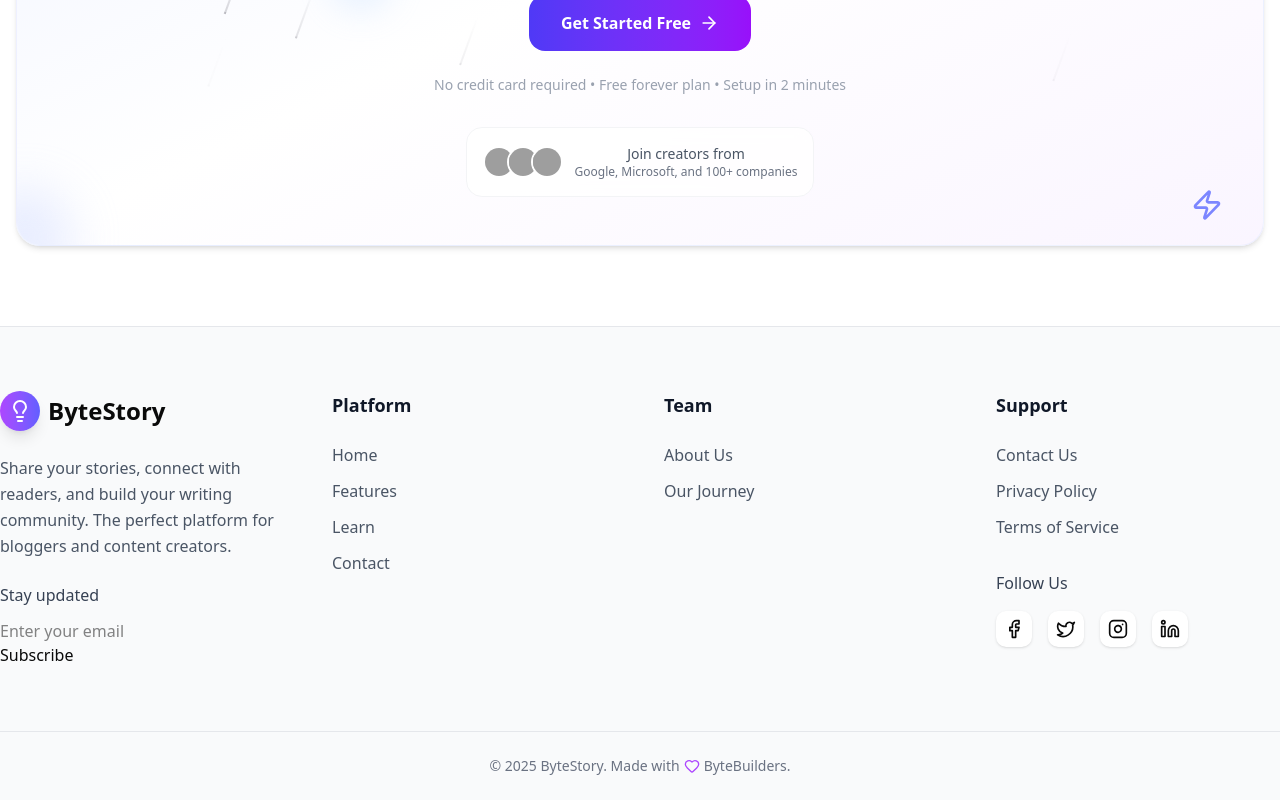
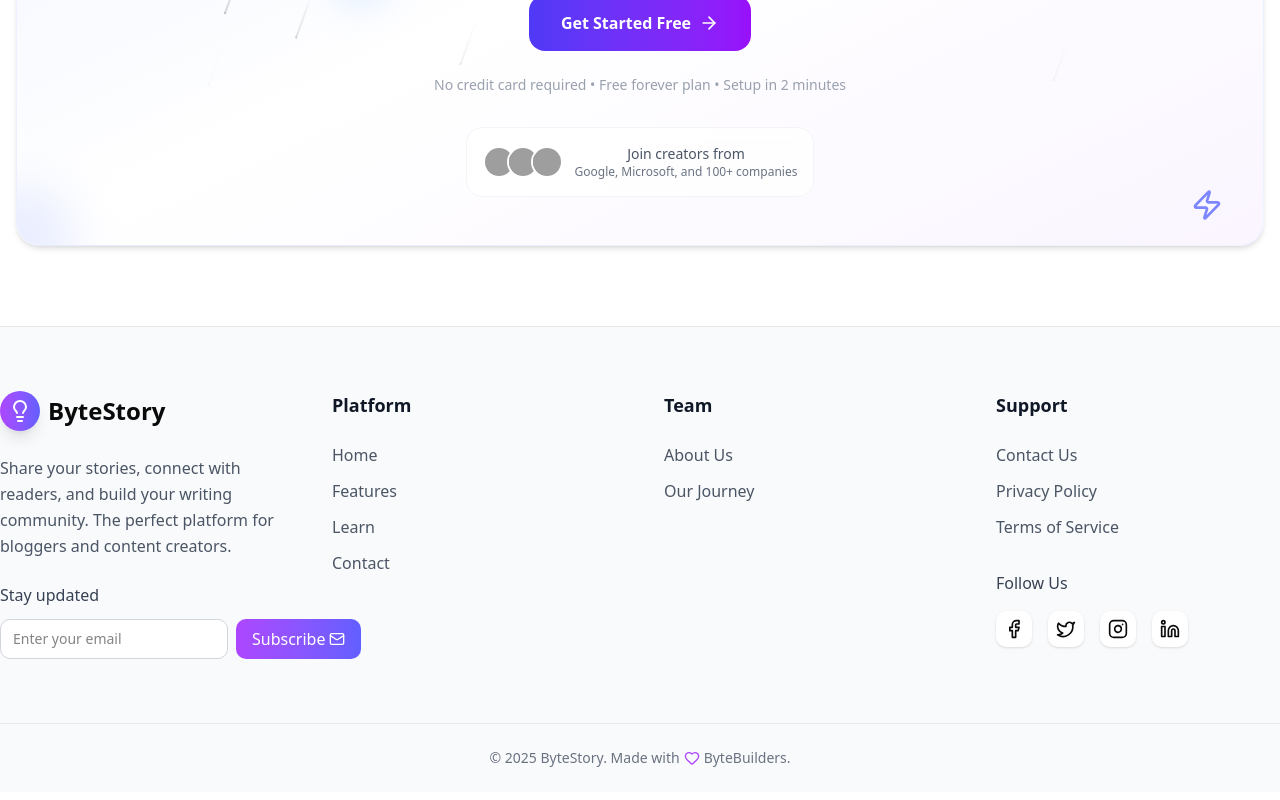
Before and after one commit to shahnewaz5646455/ByteStory, a Next.js app: page / in a window 1280 px wide. Shown: the part 6785-7585 px from the top of the page. Built offline with nearby package versions, Linux system fonts and the light colour scheme; no server answers; grey boxes are pictures that could not be loaded.

Commit message:
design footer input field

```diff
--- a/components/Footer.jsx
+++ b/components/Footer.jsx
@@ -31,15 +31,18 @@ export default function Footer() {
               {/* Newsletter Signup */}
               <div className="space-y-3">
                 <p className="font-medium text-gray-700 dark:text-gray-200">Stay updated</p>
-                <div className="flex gap-2">
+                <div className="">
                   <form
                     action="https://app.us1.list-manage.com/subscribe/post?u=27af9c89a5678128dfd200ebe&amp;id=5e8b6367eb&amp;f_id=0013d5e4f0"
                     method="post" target="_blank"
                   >
+                    <div className="flex gap-2">
                       <input
                         type="email"
                         name="EMAIL"
                         placeholder="Enter your email"
+                        className="flex-1 px-3 py-2 border border-gray-300 dark:border-gray-600 rounded-lg
+                             bg-white dark:bg-gray-800 text-sm focus:outline-none focus:ring-2 focus:ring-indigo-500"
                         required
                       />
 
@@ -56,10 +59,12 @@ export default function Footer() {
                         />
                       </div>
 
-  <button type="submit" name="subscribe">Subscribe</button>
+                      <button className="px-4 py-2 bg-gradient-to-r from-purple-500 to-indigo-500 text-white
+                           rounded-lg hover:shadow-lg transition duration-200 flex items-center gap-1 cursor-pointer hover:from-indigo-500 hover:to-purple-500" type="submit" name="subscribe">Subscribe
+                        <Mail className="w-4 h-4" />
+                      </button>
+                    </div>
                   </form>
-
-
                 </div>
               </div>
             </div>
```
Lines whose indentation alone changed are shown as unchanged.
